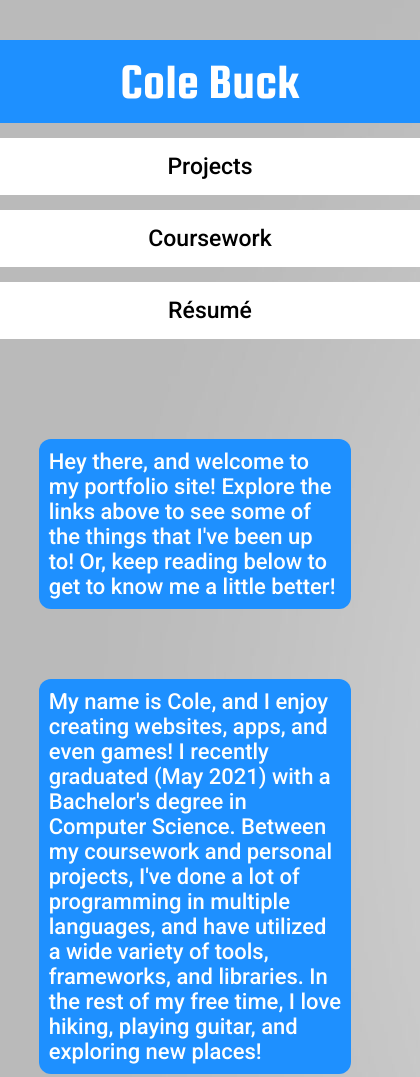
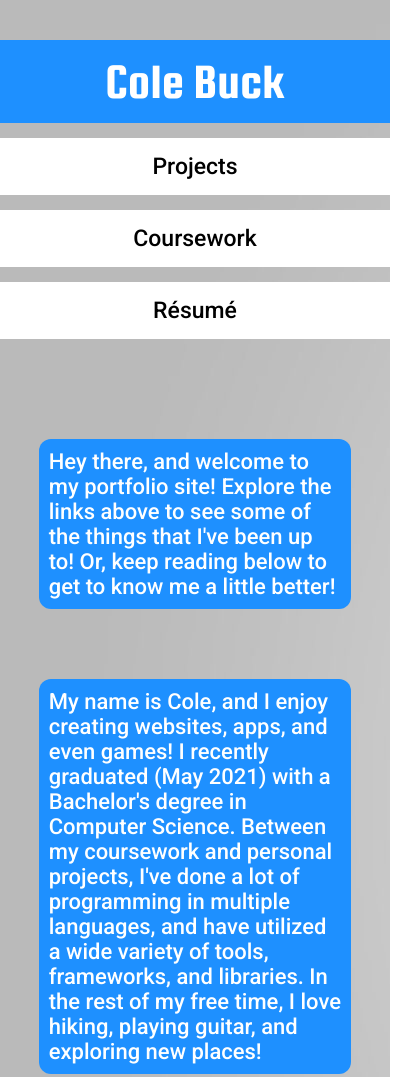
Before and after one commit to ColeBuck/portfolio, a Gatsby site: page / in a window 390 px wide. Shown: the top 1077 px of the page, 420 px wide, since content can reach past the window. Built offline with nearby package versions, Linux system fonts and the light colour scheme; Gatsby itself is replaced by a stand-in of ours.

Commit message:
fix mobile navbar overflowing on right side

```diff
--- a/src/components/Base.scss
+++ b/src/components/Base.scss
@@ -8,5 +8,4 @@
 
 body {
     background-image: url("../../static/images/background.jpg");
-	height: 800px;
 }
--- a/src/components/Navbar.scss
+++ b/src/components/Navbar.scss
@@ -63,6 +63,8 @@ img {
       text-align: center;
       width: 100%;
       display: block;
+      padding-left: 0px;
+      padding-right: 0px;
     }
 
     ul {
```
